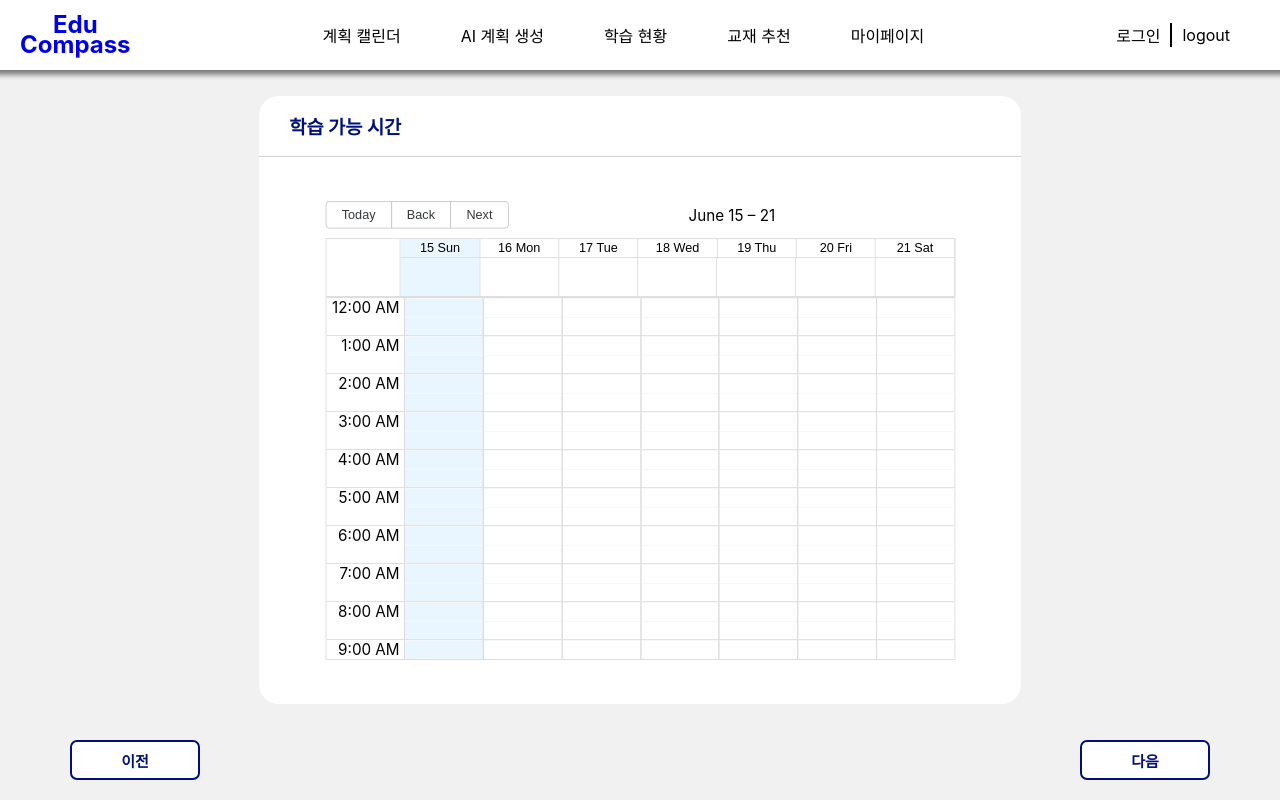
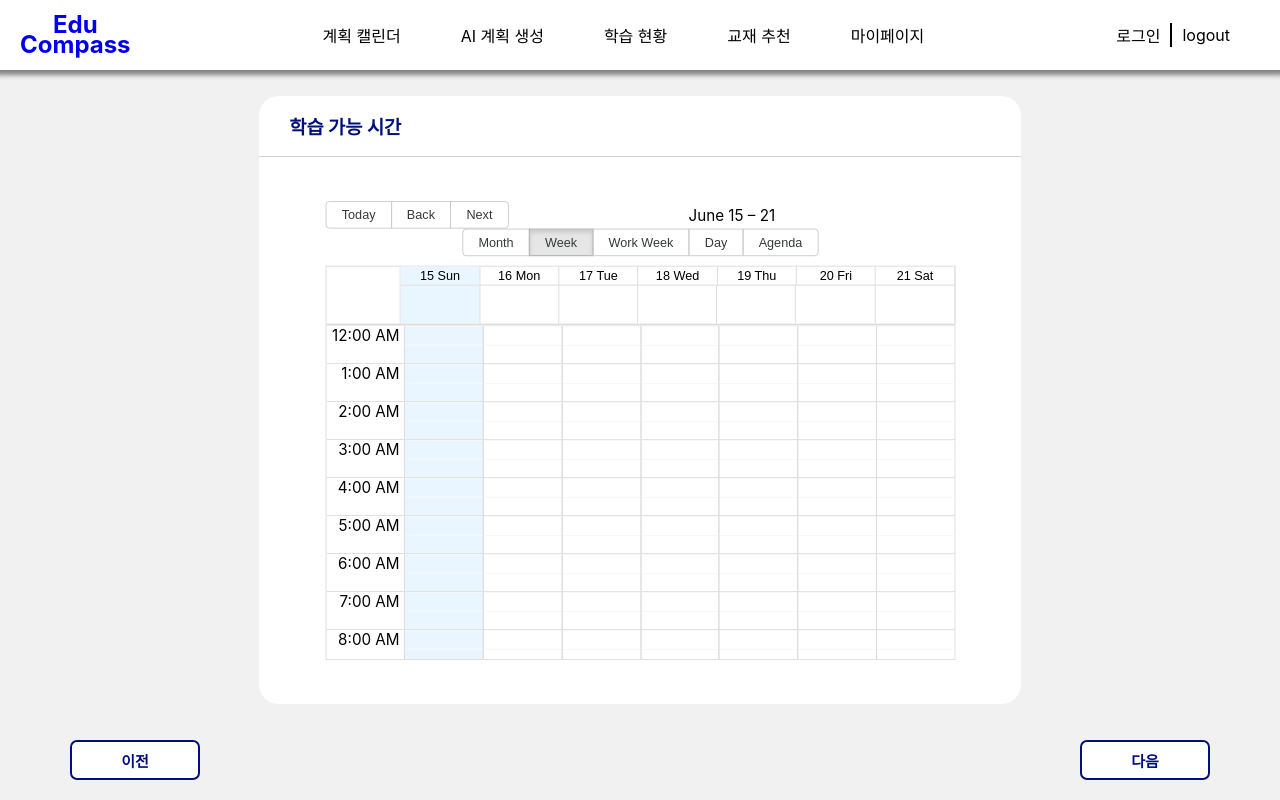
Before and after one commit to junang01/EduCompass, a React (Create React App) app in the folder my-app/: page /planPage in a window 1280 px wide. Built offline with nearby package versions, Linux system fonts and the light colour scheme.

Commit message:
서누 수정

```diff
--- a/my-app/src/pages/CalendarPage.tsx
+++ b/my-app/src/pages/CalendarPage.tsx
@@ -1,9 +1,8 @@
 import React, { useEffect, useState } from "react";
-import { Calendar, momentLocalizer, View } from "react-big-calendar";
+import { Calendar, momentLocalizer, Views } from "react-big-calendar";
 import moment from "moment";
 import "react-big-calendar/lib/css/react-big-calendar.css";
 import "../css/calendarPage.css";
-import { Link } from "react-router-dom";
 import axios from "axios";
 
 const localizer = momentLocalizer(moment);
@@ -17,8 +16,7 @@ interface CalendarEvent {
 
 const CalendarPage = () => {
   const [events, setEvents] = useState<CalendarEvent[]>([]);
-  const [username, setUsername] = useState<string>("");
-  const [view, setView] = useState<View>("week");
+  const [view, setView] = useState<keyof typeof Views>("week");
   const [date, setDate] = useState(new Date());
 
   const [selectedDate, setSelectedDate] = useState<Date | null>(null);
@@ -52,12 +50,6 @@ const CalendarPage = () => {
     };
 
     fetchEvents();
-
-    const userData = localStorage.getItem("user");
-    if (userData) {
-      const user = JSON.parse(userData);
-      setUsername(user.name);
-    }
   }, []);
 
   const handleSave = async () => {
@@ -99,7 +91,7 @@ const CalendarPage = () => {
     if (!selectedEvent || !editDate || !editStartTime || !editEndTime) return;
 
     const dateString = moment(editDate).format("YYYY-MM-DD");
-    const updated = {
+    const updated: CalendarEvent = {
       id: selectedEvent.id,
       title: editTitle,
       start: new Date(`${dateString}T${editStartTime}`),
@@ -133,22 +125,21 @@ const CalendarPage = () => {
 
   return (
     <>
-      {/* ...헤더, 사이드바 생략... */}
-
       <div className="calendar_center">
         <Calendar
           localizer={localizer}
           events={events}
           startAccessor="start"
           endAccessor="end"
-          views={["month", "week", "day"]}
+          views={Object.values(Views)}
           defaultView="month"
           view={view}
-          onView={(newView) => setView(newView as View)}
+          onView={(newView: keyof typeof Views) => setView(newView)}
           date={date}
-          onNavigate={(newDate) => setDate(newDate)}
+          onNavigate={(newDate: Date) => setDate(newDate)}
           selectable
-          onSelectSlot={(slotInfo) => {
+          // Directly type the parameter with a common object structure if SlotInfo still errors
+          onSelectSlot={(slotInfo: { start: Date; end: Date; slots: Date[] }) => {
             setSelectedDate(slotInfo.start);
             setShowModal(true);
           }}
@@ -156,14 +147,26 @@ const CalendarPage = () => {
           style={{ height: "100%" }}
         />
 
-        {/* 추가 모달 */}
         {showModal && selectedDate && (
           <div className="calendar-modal-overlay">
             <div className="calendar-modal">
-              <input placeholder="계획 이름" value={title} onChange={(e) => setTitle(e.target.value)} />
+              <input
+                placeholder="계획 이름"
+                value={title}
+                onChange={(e) => setTitle(e.target.value)}
+              />
               <div className="time-range">
-                <input type="time" value={startTime} onChange={(e) => setStartTime(e.target.value)} /> ~
-                <input type="time" value={endTime} onChange={(e) => setEndTime(e.target.value)} />
+                <input
+                  type="time"
+                  value={startTime}
+                  onChange={(e) => setStartTime(e.target.value)}
+                />{" "}
+                ~
+                <input
+                  type="time"
+                  value={endTime}
+                  onChange={(e) => setEndTime(e.target.value)}
+                />
               </div>
               <button onClick={() => setShowModal(false)}>취소</button>
               <button onClick={handleSave}>저장</button>
@@ -171,7 +174,6 @@ const CalendarPage = () => {
           </div>
         )}
 
-        {/* 수정 모달 */}
         {showDetailModal && selectedEvent && (
           <div className="calendar-detail-panel">
             <input value={editTitle} onChange={(e) => setEditTitle(e.target.value)} />
@@ -181,8 +183,17 @@ const CalendarPage = () => {
               onChange={(e) => setEditDate(new Date(e.target.value))}
             />
             <div className="detail-time-inputs">
-              <input type="time" value={editStartTime} onChange={(e) => setEditStartTime(e.target.value)} /> ~
-              <input type="time" value={editEndTime} onChange={(e) => setEditEndTime(e.target.value)} />
+              <input
+                type="time"
+                value={editStartTime}
+                onChange={(e) => setEditStartTime(e.target.value)}
+              />{" "}
+              ~
+              <input
+                type="time"
+                value={editEndTime}
+                onChange={(e) => setEditEndTime(e.target.value)}
+              />
             </div>
             <button onClick={handleDelete}>삭제</button>
             <button onClick={handleEditSave}>수정</button>
--- a/my-app/src/pages/planSurvey/SurveyPage1.tsx
+++ b/my-app/src/pages/planSurvey/SurveyPage1.tsx
@@ -1,15 +1,19 @@
 import React, { useState, useEffect } from "react";
-import { Calendar, momentLocalizer, Event, Views } from "react-big-calendar";
+import { Calendar, momentLocalizer, Views } from "react-big-calendar";
 import moment from "moment";
 import "react-big-calendar/lib/css/react-big-calendar.css";
 import "../../css/surveyPage1.css";
 
 const localizer = momentLocalizer(moment);
 
-interface StudyTime extends Event {
+// BigCalendarEvent를 확장하는 대신, 필요한 속성만으로 StudyTime 인터페이스를 정의합니다.
+// Calendar 컴포넌트에 'events' prop을 전달할 때 'any[]'로 강제 캐스팅하여 타입 오류를 회피합니다.
+interface StudyTime {
   start: Date;
   end: Date;
   title: string;
+  // 필요에 따라 여기에 다른 react-big-calendar 이벤트 속성을 추가할 수 있습니다.
+  // 예: allDay?: boolean; id?: number;
 }
 
 interface SurveyPage1Props {
@@ -22,16 +26,21 @@ const SurveyPage1: React.FC<SurveyPage1Props> = ({ onValidationChange }) => {
 
   useEffect(() => {
     onValidationChange(events.length > 0);
-  }, [events]);
+  }, [events, onValidationChange]);
 
   const handleSelectSlot = ({ start, end }: { start: Date; end: Date }) => {
-    setEvents((prev) => [...prev, { start, end, title: "학습 가능" }]);
+    const newEvent: StudyTime = {
+      start,
+      end,
+      title: "학습 가능",
+    };
+    setEvents((prev) => [...prev, newEvent]);
   };
 
   const handleSelectEvent = (event: StudyTime) => {
     if (window.confirm(`"${event.title}" 일정을 삭제하시겠습니까?`)) {
       setEvents((prev) =>
-        prev.filter((e) => e.start !== event.start || e.end !== event.end)
+        prev.filter((e) => e.start.getTime() !== event.start.getTime() || e.end.getTime() !== event.end.getTime())
       );
     }
   };
@@ -49,11 +58,13 @@ const SurveyPage1: React.FC<SurveyPage1Props> = ({ onValidationChange }) => {
               <Calendar
                 className="first_calendar"
                 localizer={localizer}
-                events={events}
+                // events prop에 StudyTime[]을 넘기지만, Calendar는 아마 BigCalendarEvent[]를 기대할 것입니다.
+                // TypeScript에게 이 배열을 'any' 타입 배열로 취급하도록 지시합니다.
+                events={events as any[]} // <-- 여기에 변경 적용
                 startAccessor="start"
                 endAccessor="end"
                 selectable
-                views={['week']}
+                views={Object.values(Views)}
                 defaultView="week"
                 step={30}
                 timeslots={2}
--- /dev/null
+++ b/my-app/src/ts/react-big-calendar.d.ts
@@ -0,0 +1 @@
+declare module 'react-big-calendar';
```
Also changed, not shown: my-app/package.json (+11 -2 lines), package.json (deleted, +0 -35 lines).
